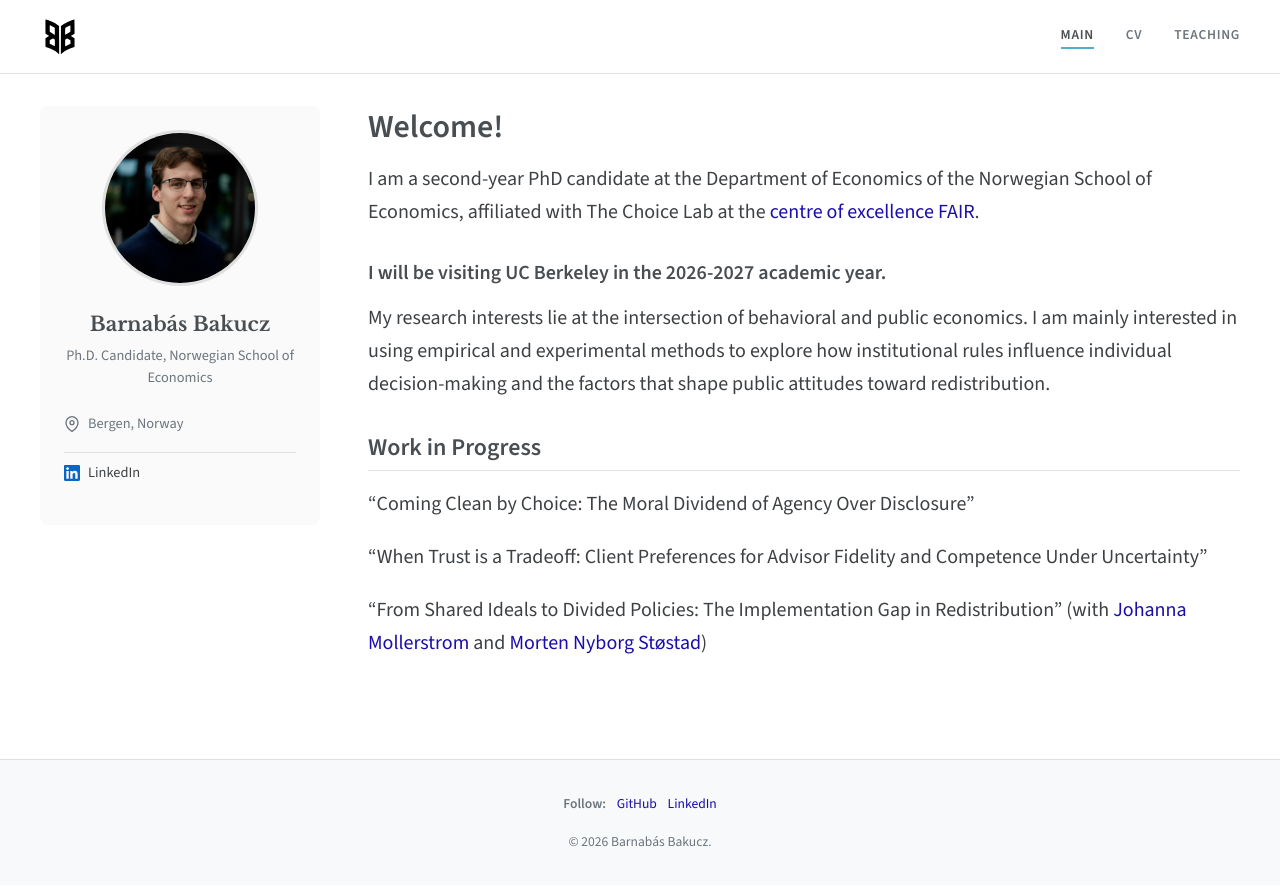
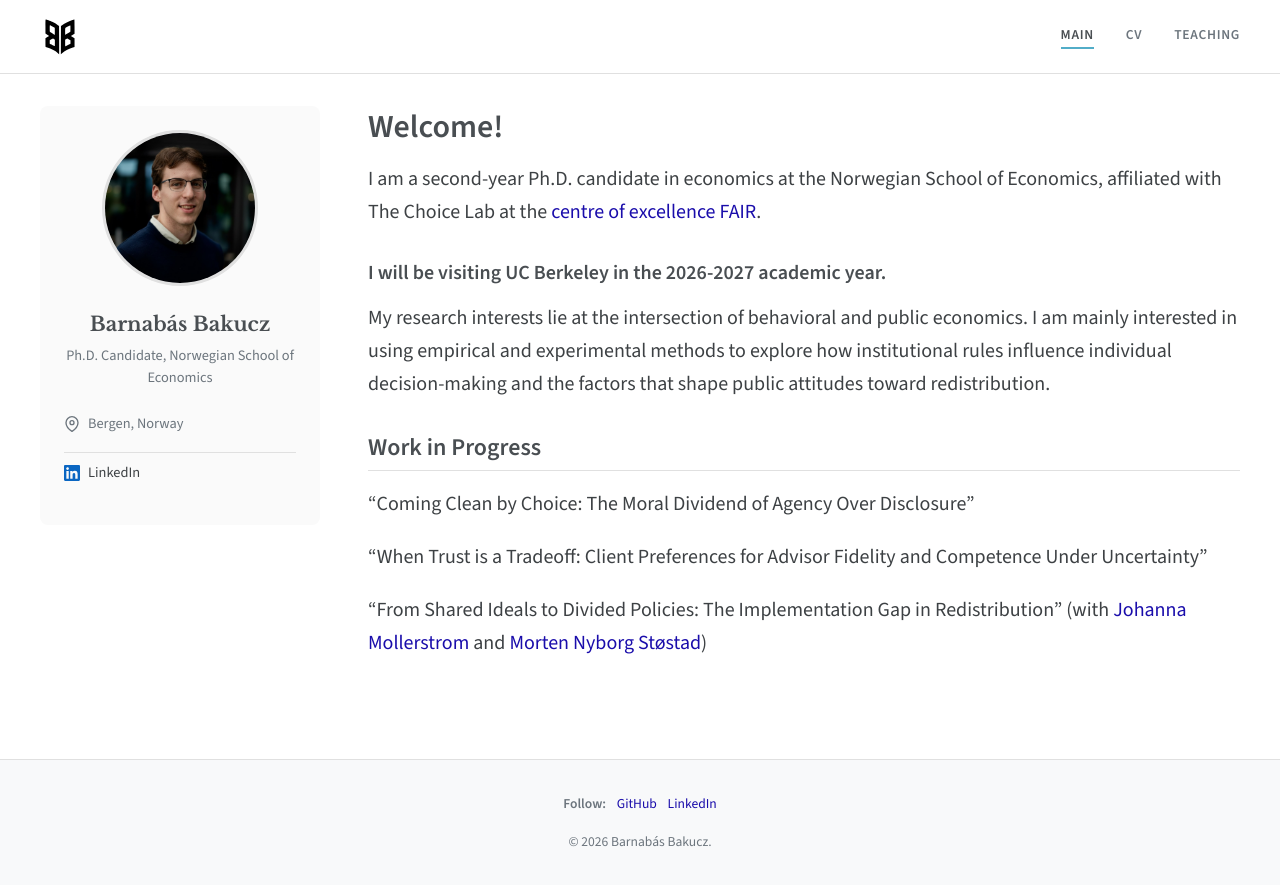
Before and after one commit to barnabas-bakucz/barnabas-bakucz.github.io, a Jekyll site: the page built from index.md, in a window 1280 px wide. Shown: the top 886 px of the page. Built offline with Jekyll 4.4.1, drawn with Linux system fonts in a browser that asks for light colours.

Commit message:
update main

```diff
--- a/index.md
+++ b/index.md
@@ -4,7 +4,7 @@ title: Home
 ---
 # Welcome!
 
-I am a second-year PhD candidate at the Department of Economics of the Norwegian School of Economics, affiliated with The Choice Lab at the [centre of excellence FAIR](https://www.nhh.no/en/research-centres/fair/).
+I am a second-year Ph.D. candidate in economics at the Norwegian School of Economics, affiliated with The Choice Lab at the [centre of excellence FAIR](https://www.nhh.no/en/research-centres/fair/).
 
 #### I will be visiting UC Berkeley in the 2026-2027 academic year.
 
```
